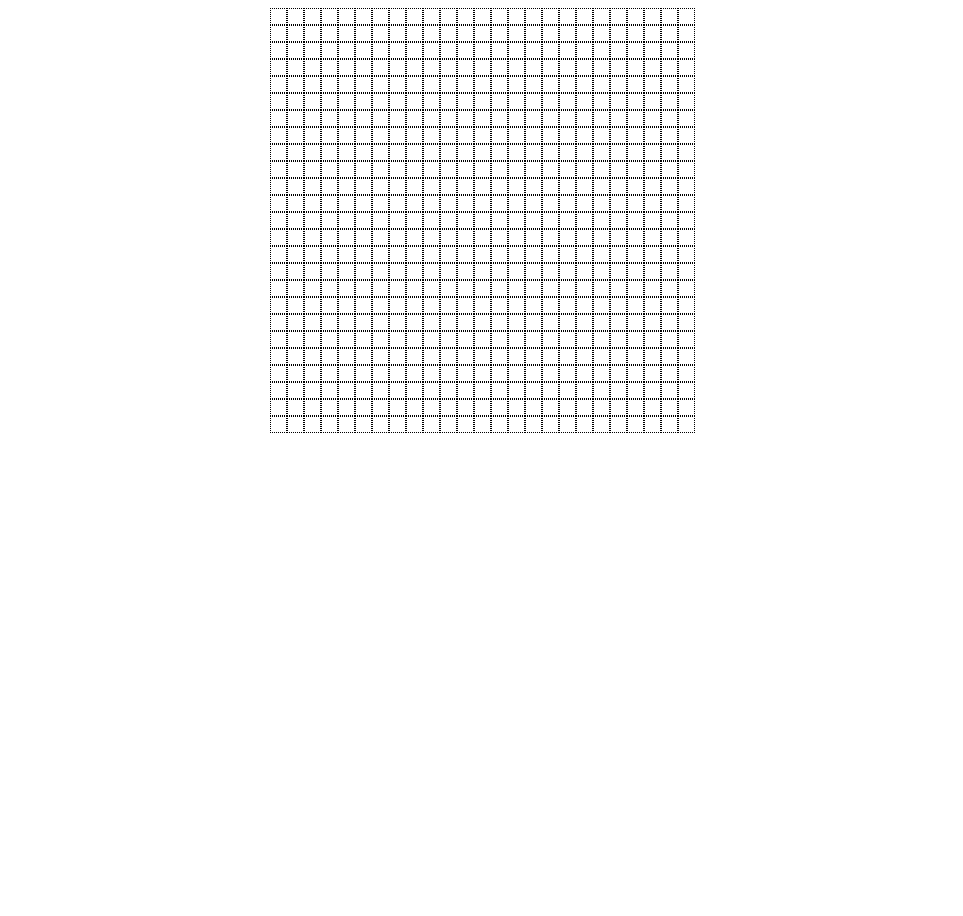
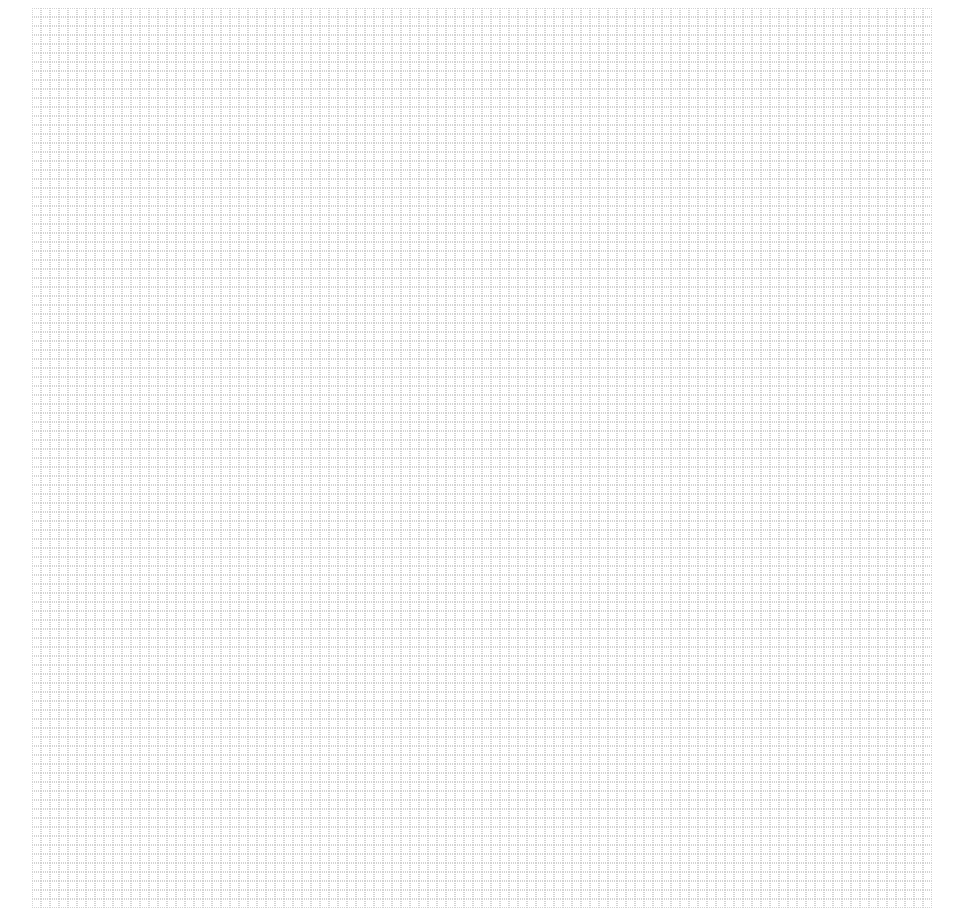
Before and after one commit to CorySpitzer/etch-a-pixel, a plain HTML site: page index.html in a window 1280 px wide. Shown: the whole page, without its empty margins (158-1121 px from the left). Before the commit the page ends 800 px from the top, so only its background shows below. Drawn offline with Linux system fonts and the light colour scheme.

Commit message:
Make the grid more subdued and large

```diff
--- a/main.js
+++ b/main.js
@@ -1,4 +1,4 @@
-let dimension = 25;
+let dimension = 100;
 for (let i = 0; i < dimension; i++) {
     // make row
     let row = document.createElement('div');
--- a/styles.css
+++ b/styles.css
@@ -1,9 +1,9 @@
 .pixel {
-    border-color: black;
+    border-color: lightgray;
     border-width: 1px;
     border-style: dotted;
-    width: 15px;
-    height: 15px;
+    width: 7px;
+    height: 7px;
     aspect-ratio: 1/1;
 }
 
```
